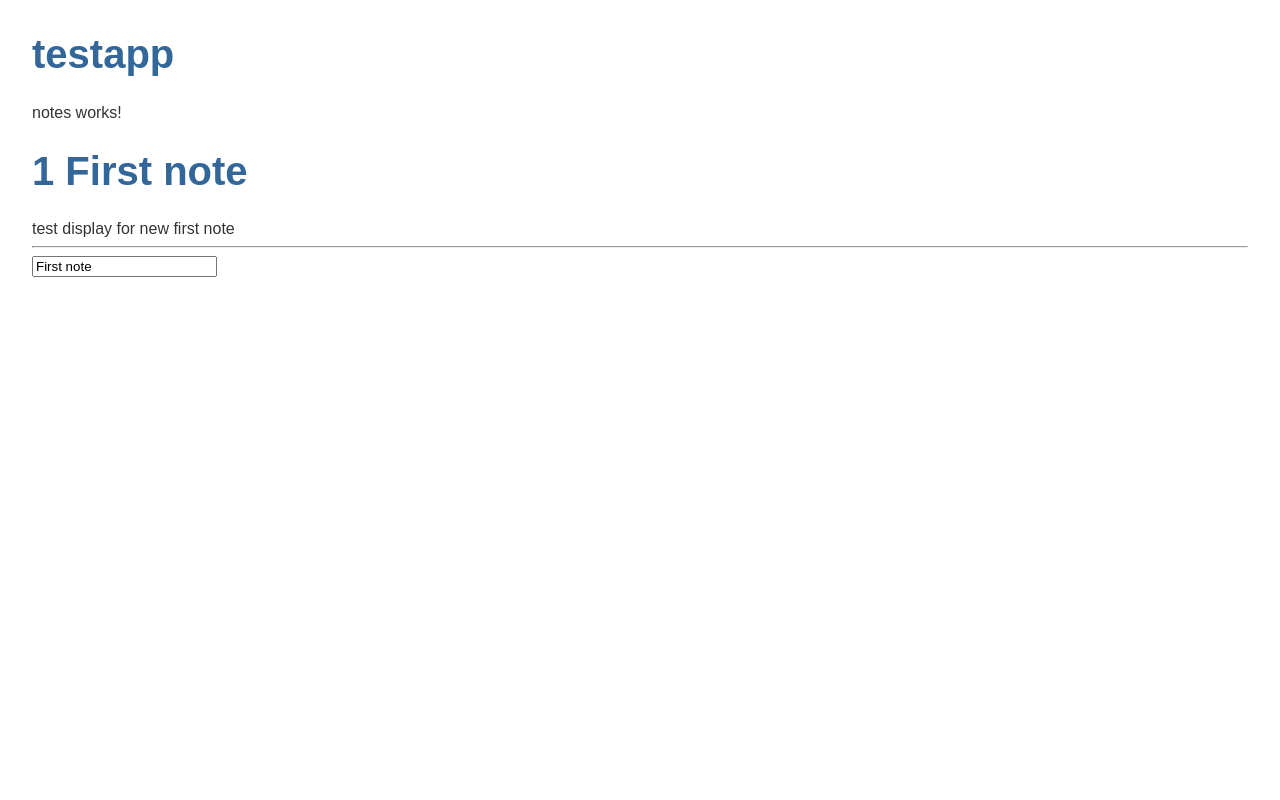
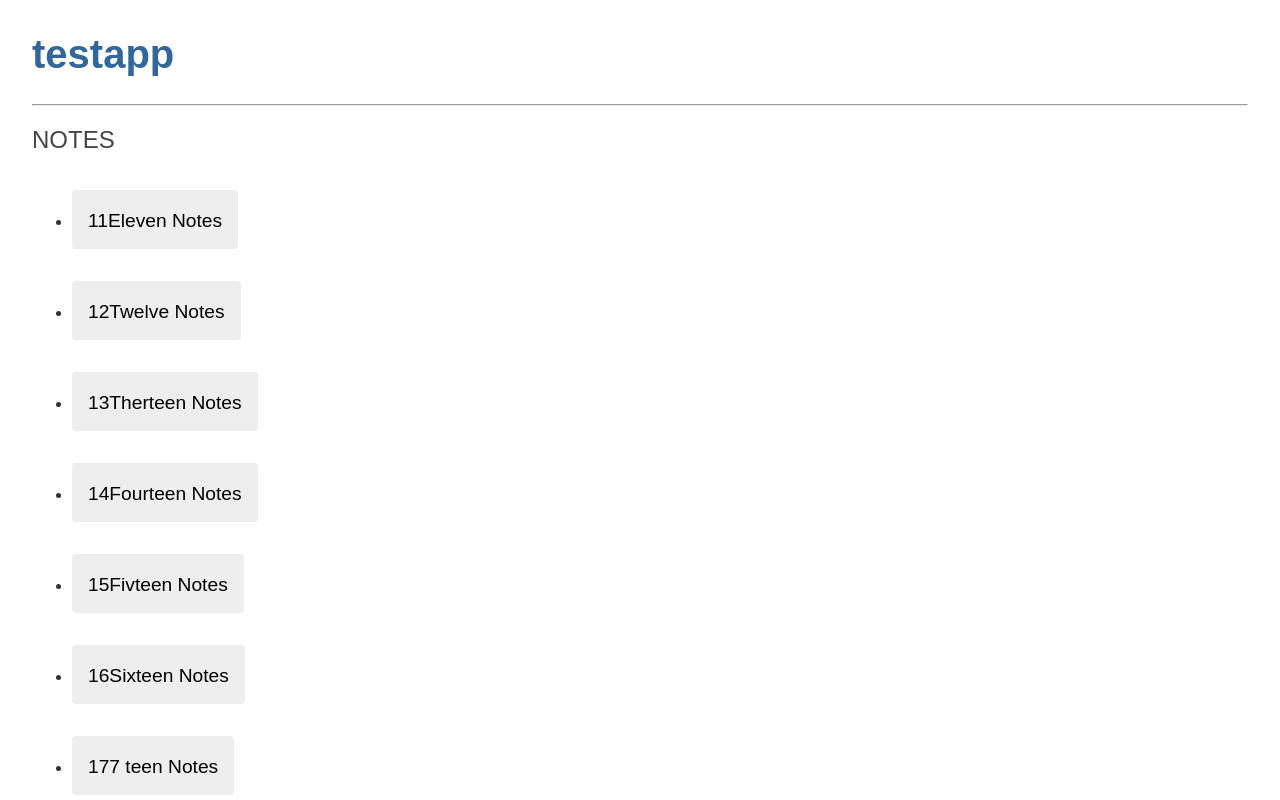
Before and after one commit to emailgrogala/testapp, an Angular app: page / in a window 1280 px wide. Shown: the top 800 px of the page. Built offline with nearby package versions, Linux system fonts and the light colour scheme.

Commit message:
en work on this moment on notes component

```diff
--- /dev/null
+++ b/src/app/mock-notes.ts
@@ -0,0 +1,15 @@
+import { Note } from "./notes";
+import { NotesComponent } from "./notes/notes.component";
+
+export const NOTES: Note[] = [
+    {id:11,title:"Eleven Notes",description:"Eleven Notes Description to note"},
+    {id:12,title:"Twelve Notes",description:"Twelve Notes Description to note"},
+    {id:13,title:"Therteen Notes",description:"Therteen Notes Description to note"},
+    {id:14,title:"Fourteen Notes",description:"Fourteen Notes Description to note"},
+    {id:15,title:"Fivteen Notes",description:"Fivteen Notes Description to note"},
+    {id:16,title:"Sixteen Notes",description:"Sixteen Description to note"},
+    {id:17,title:"7 teen Notes",description:"7 Description to note"},
+    {id:18,title:"8 teen Notes",description:"8 Description to note"},
+    {id:19,title:"9 teen",description:"9 Description to note"},
+    {id:20,title:"Twelve Notes",description:"20 Description to note"},
+]
--- a/src/app/notes/notes.component.html
+++ b/src/app/notes/notes.component.html
@@ -1,7 +1,21 @@
-<p>notes works!</p>
+<!-- <p>notes works!</p>
 <h1>{{note.id}} {{note.title}}</h1>
 <div>{{note.description}}</div>
 <hr>
 <div>
     <input id="title" [(ngModel)]="note.title" placeholder="title">
-</div>
+</div> -->
+<hr>
+<h2>NOTES</h2>
+<ul class="notes">
+    <li *ngFor="let note of notes">
+        <button type="button" (click)="onSelect(note)">
+            <span>{{note.id}}</span>
+            <span>{{note.title}}</span>
+            <span>{{selectedNote?.id}}</span>
+        </button>
+        <input *ngIf="note.id==selectedNote?.id && isShown" [(ngModel)]="note.description">
+    </li>
+</ul>
+<!-- <div>{{selectedNote?.id}}</div> -->
+<!-- https://angular.io/tutorial/toh-pt2 -->
--- a/src/app/notes/notes.component.ts
+++ b/src/app/notes/notes.component.ts
@@ -1,5 +1,6 @@
 import { Component, OnInit } from '@angular/core';
 import { Note } from '../notes';
+import { NOTES } from '../mock-notes';
 
 @Component({
   selector: 'app-notes',
@@ -7,15 +8,39 @@ import { Note } from '../notes';
   styleUrls: ['./notes.component.scss']
 })
 export class NotesComponent implements OnInit {
-  note: Note = {
-    id: 1,
-    title: "First note",
-    description: "test display for new first note"
-  };
+  // noteTest: Note = {
+  //   id: 1,
+  //   title: "First note",
+  //   description: "test display for new first note"
+  // };
+  notes = NOTES;
+  selectedNote?: Note;
+  isShown: boolean = false;
+  isHide: boolean = false;
+  storeShownNoteNumber:Number=0;
 
   constructor() { }
 
   ngOnInit(): void {
+    console.log("Init : " + this.selectedNote)
   }
 
+  onSelect(note:Note):void {
+    if((this.selectedNote = note)){
+      this.isShown =! this.isShown
+
+      if(this.isShown){
+        this.storeShownNoteNumber = this.selectedNote.id
+      } else {
+        this.storeShownNoteNumber = 0
+      }
+
+    }
+
+
+    console.log("selectedNote: " + this.selectedNote.id);
+    console.log("isShown: " + this.isShown);
+    console.log("isHide: " + this.isHide + " note to hide: " + note.id);
+    console.log("showNoteNumber: " + this.storeShownNoteNumber);
+  }
 }
```
